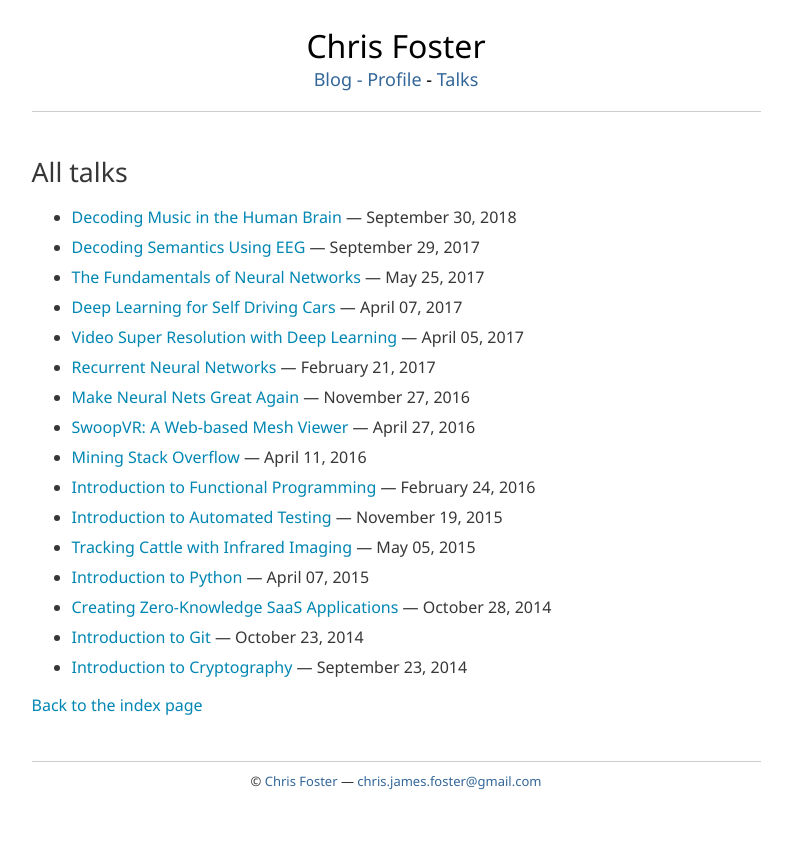
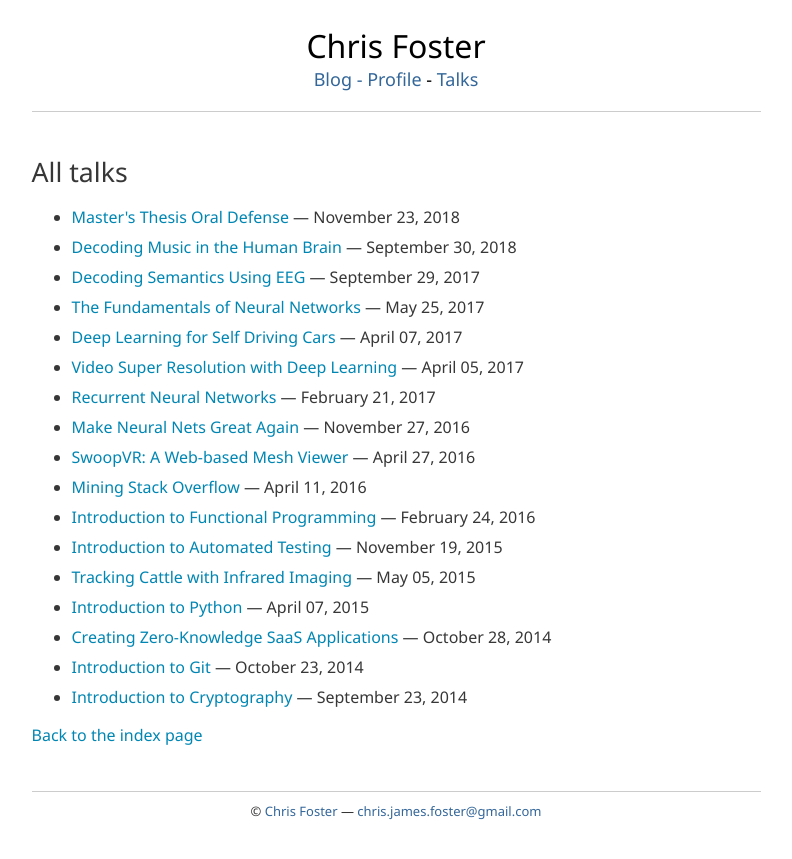
Before and after one commit to chrisfosterelli/chrisfosterelli.github.io, a Jekyll site: the page built from talks.html, in a window 1280 px wide. Shown: the top 859 px of the page, without its empty margins (244-1036 px from the left). Built offline with Jekyll 4.4.1, drawn with Linux system fonts in a browser that asks for light colours.

Commit message:
Add defense slides

```diff
--- a/_data/talks.yml
+++ b/_data/talks.yml
@@ -1,3 +1,7 @@
+- title: Master's Thesis Oral Defense
+  date: November 23, 2018
+  url: file/talk/masters-thesis-oral-defense.pdf
+
 - title: Decoding Music in the Human Brain
   date: September 30, 2018
   url: file/talk/decoding-music-in-the-human-brain.pdf
```
Also changed, not shown: 1 other file.
